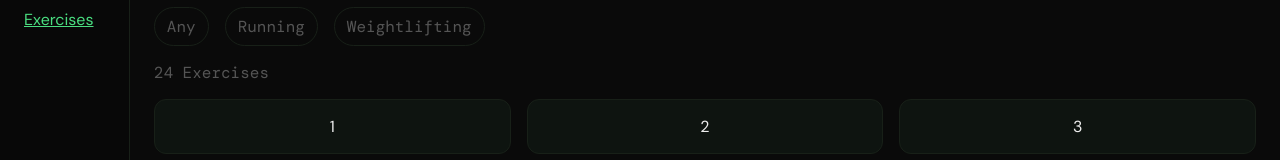
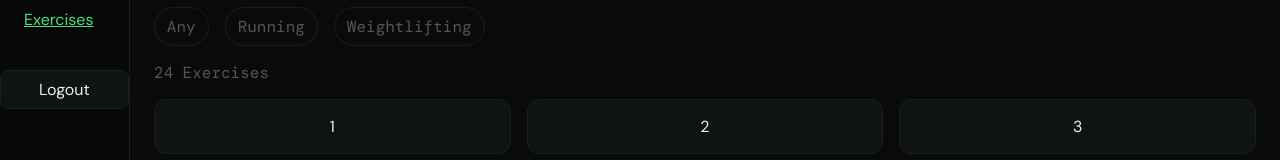
Before and after one commit to WitherMite/exercise-tracker-browser, a React (Vite) app: page /exercises in a window 1280 px wide. Shown: the part 126-286 px from the top of the page. Built offline with nearby package versions, Linux system fonts and the light colour scheme; a web font is replaced by a local one.

Commit message:
Add a simple logout option

```diff
--- /dev/null
+++ b/src/api/logoutUser.ts
@@ -0,0 +1,5 @@
+export default function logoutUser() {
+    // check if way to void a jwt with server, i forget, otherwise we just forget token
+    localStorage.removeItem("jwt");
+    localStorage.removeItem("username");
+}
--- /dev/null
+++ b/src/components/confirmLogout/ConfirmLogout.tsx
@@ -0,0 +1,21 @@
+import { useContext } from "react";
+import { CloseContext } from "../dialogButton/CloseContext";
+import logoutUser from "../../api/logoutUser";
+
+export default function ConfirmLogout() {
+    const close = useContext(CloseContext);
+    return (
+        <>
+            <h1>Confirm Logout:</h1>
+            <button onClick={close}>Back</button>
+            <button
+                onClick={() => {
+                    logoutUser();
+                    close();
+                }}
+            >
+                Logout
+            </button>
+        </>
+    );
+}
--- a/src/components/dialogButton/DialogButton.tsx
+++ b/src/components/dialogButton/DialogButton.tsx
@@ -4,10 +4,11 @@ import { CloseContext } from "./CloseContext";
 
 interface Props {
     btnClass: string;
+    content: ReactNode;
     children?: ReactNode;
 }
 
-export default function WorkoutLogForm({ btnClass, children }: Props) {
+export default function DialogButton({ btnClass, content, children }: Props) {
     const dialogRef = useRef<HTMLDialogElement>(null);
 
     const open = () => {
@@ -23,7 +24,7 @@ export default function WorkoutLogForm({ btnClass, children }: Props) {
     return (
         <>
             <button className={`${btnClass}`} onClick={open}>
-                + Log
+                {content}
             </button>
             <dialog ref={dialogRef} closedby="any" className={style.modal}>
                 <CloseContext value={close}>{children}</CloseContext>
--- a/src/components/navbar/Navbar.tsx
+++ b/src/components/navbar/Navbar.tsx
@@ -2,6 +2,7 @@ import { NavLink } from "react-router";
 import style from "./Navbar.module.css";
 import DialogButton from "../dialogButton/DialogButton";
 import LogWorkoutForm from "../logWorkoutForm/LogWorkoutForm";
+import ConfirmLogout from "../confirmLogout/confirmLogout";
 
 const links = [
     {
@@ -37,7 +38,10 @@ export default function Navbar() {
     return (
         <nav className={style.navTrack}>
             <ul className={style.navBar}>{linkElements}</ul>
-            <DialogButton btnClass={style.logBtn}>
+            <DialogButton btnClass={style.logoutBtn} content="Logout">
+                <ConfirmLogout />
+            </DialogButton>
+            <DialogButton btnClass={style.logBtn} content="+ Log">
                 <LogWorkoutForm />
             </DialogButton>
         </nav>
--- a/src/router.tsx
+++ b/src/router.tsx
@@ -1,12 +1,12 @@
 import { createBrowserRouter } from "react-router";
+import App from "./App";
 import PageNotFound from "./errors/PageNotFound";
 import Dashboard from "./views/dashboard/Dashboard";
 import Exercises from "./views/exercises/Exercises";
 import Landing from "./views/landing/Landing";
-import App from "./App";
 import Profile from "./views/profile/Profile";
+import Login from "./views/login/Login";
 import getUserData from "./api/getUserData";
-import Login from "./views/login/Login";
 import loginUser from "./api/loginUser";
 
 // might extract specific route objects to the relevant views folder, and just import those here?
```
